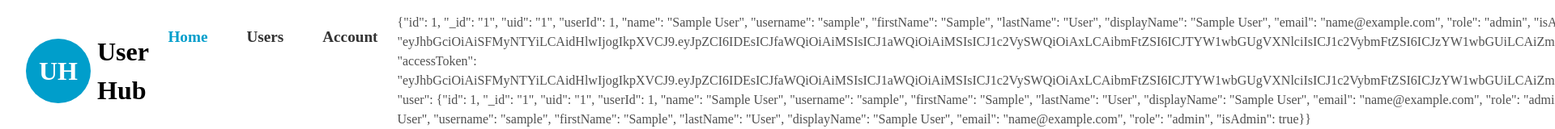
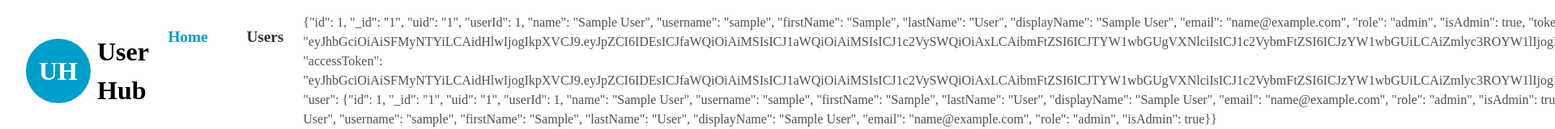
Before and after one commit to roidzuh/mini_project_react, a React (Vite) app: page /dashboard in a window 1280 px wide. Shown: the top 160 px of the page at 81% size, 1920 px wide, since content can reach past the window. Built offline with nearby package versions, Linux system fonts and the light colour scheme; no server answers; sample sign-in values are in the browser's storage.

Commit message:
delete account Link

```diff
--- a/src/components/MainNav.jsx
+++ b/src/components/MainNav.jsx
@@ -42,11 +42,6 @@ const MainNav = () => {
             Users
           </StyledNavLink>
         </NavItem>
-        <NavItem>
-          <StyledNavLink to="/account" activeclassname="active">
-            Account
-          </StyledNavLink>
-        </NavItem>
       </NavList>
     </nav>
   );
```
